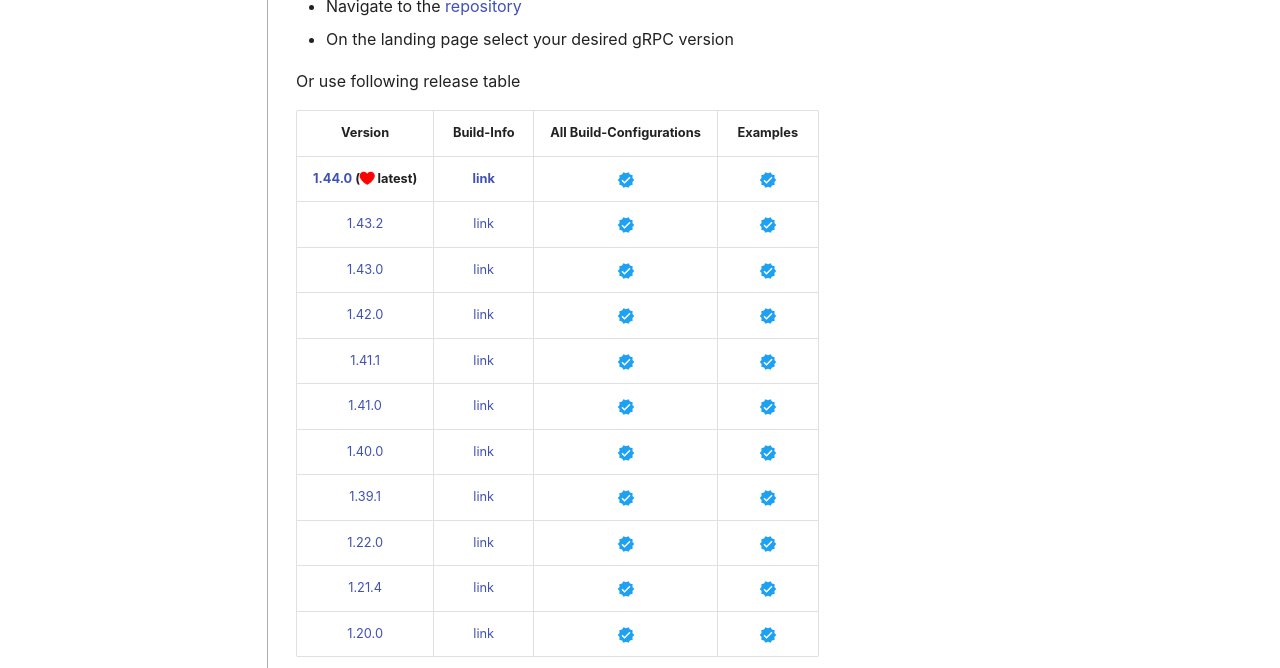
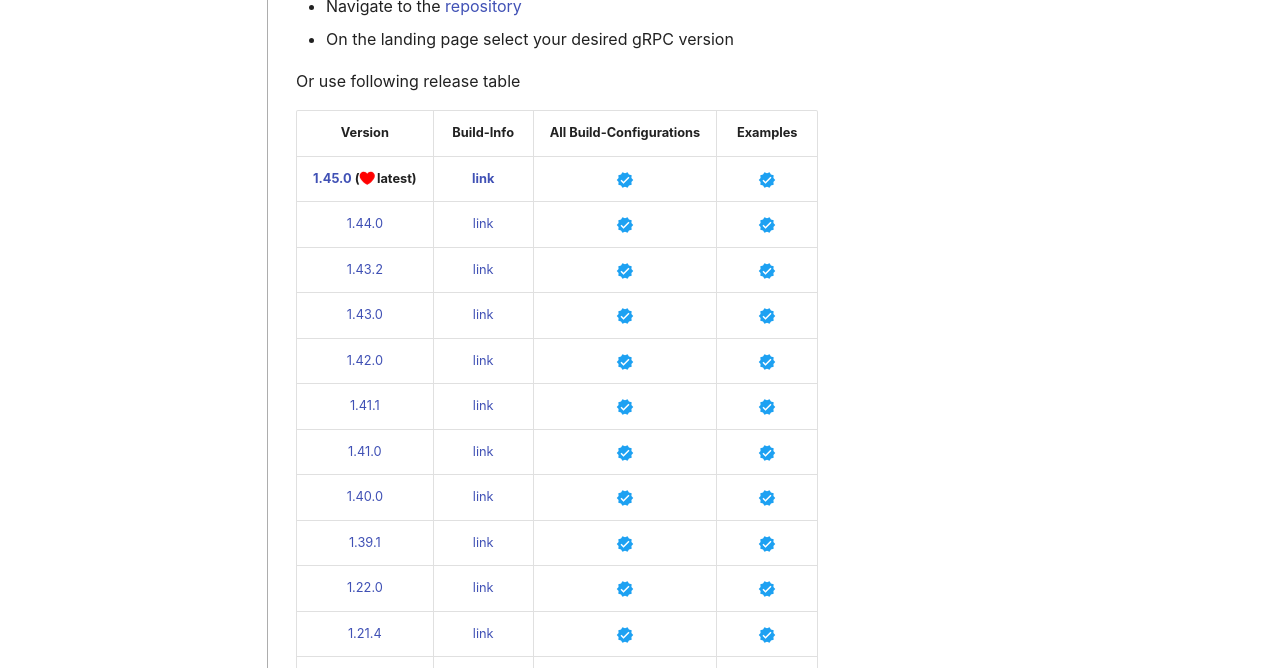
Before and after one commit to thommyho/Cpp-gRPC-Windows-PreBuilts, an MkDocs documentation site: the page built from docs/steps.md, in a window 1280 px wide and 900 px high. Shown: the part 232-900 px from the top of the window. Built offline with MkDocs 1.6.1 and Material for MkDocs 9.7.7, drawn with Linux system fonts in a browser that asks for light colours; emoji names are drawn with the system emoji font; some web fonts are replaced; comment, search, counter and statistics services are not loaded.

Commit message:
version bump 1.45.0

```diff
--- a/docs/steps.md
+++ b/docs/steps.md
@@ -9,7 +9,8 @@
 
 |                                                         Version                                                          |                                 Build-Info                                 |        All Build-Configurations         |                Examples                 |
 | :----------------------------------------------------------------------------------------------------------------------: | :------------------------------------------------------------------------: | :-------------------------------------: | :-------------------------------------: |
-| **[1.44.0 ](https://github.com/thommyho/gRPC_windows/releases/tag/v1.44.0) (:octicons-heart-fill-24:{ .heart } latest)** | **[link](https://github.com/thommyho/gRPC_windows_prebuilt/tree/v1.44.0)** | :material-check-decagram:{ .tick-blue } | :material-check-decagram:{ .tick-blue } |
+| **[1.45.0 ](https://github.com/thommyho/gRPC_windows/releases/tag/v1.45.0) (:octicons-heart-fill-24:{ .heart } latest)** | **[link](https://github.com/thommyho/gRPC_windows_prebuilt/tree/v1.45.0)** | :material-check-decagram:{ .tick-blue } | :material-check-decagram:{ .tick-blue } |
+|                         [1.44.0 ](https://github.com/thommyho/gRPC_windows/releases/tag/v1.44.0)                         |   [link](https://github.com/thommyho/gRPC_windows_prebuilt/tree/v1.44.0)   | :material-check-decagram:{ .tick-blue } | :material-check-decagram:{ .tick-blue } |
 |                         [1.43.2 ](https://github.com/thommyho/gRPC_windows/releases/tag/v1.43.2)                         |   [link](https://github.com/thommyho/gRPC_windows_prebuilt/tree/v1.43.2)   | :material-check-decagram:{ .tick-blue } | :material-check-decagram:{ .tick-blue } |
 |                         [1.43.0 ](https://github.com/thommyho/gRPC_windows/releases/tag/v1.43.0)                         |   [link](https://github.com/thommyho/gRPC_windows_prebuilt/tree/v1.43.0)   | :material-check-decagram:{ .tick-blue } | :material-check-decagram:{ .tick-blue } |
 |                         [1.42.0 ](https://github.com/thommyho/gRPC_windows/releases/tag/v1.42.0)                         |   [link](https://github.com/thommyho/gRPC_windows_prebuilt/tree/v1.42.0)   | :material-check-decagram:{ .tick-blue } | :material-check-decagram:{ .tick-blue } |
```
